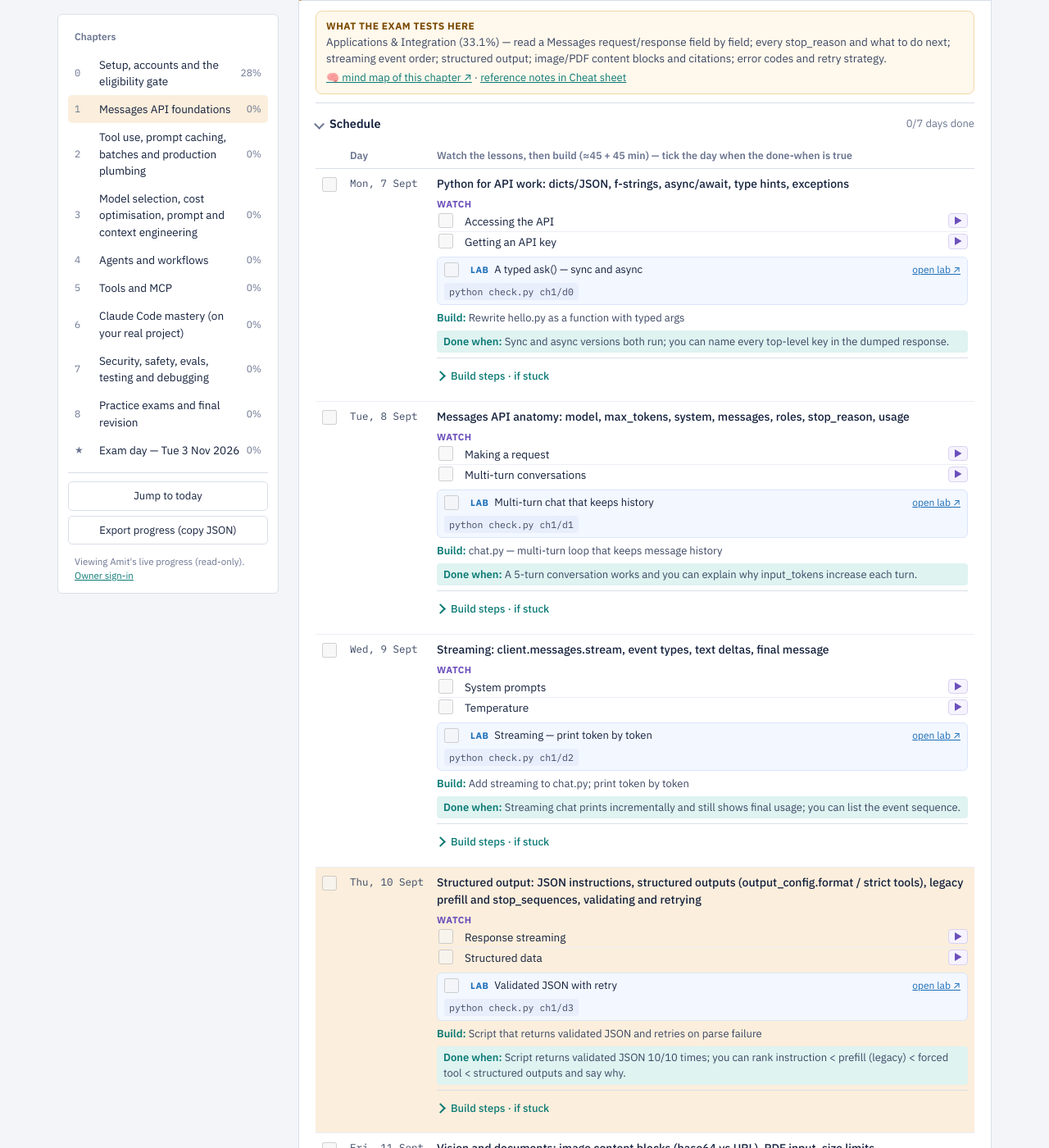
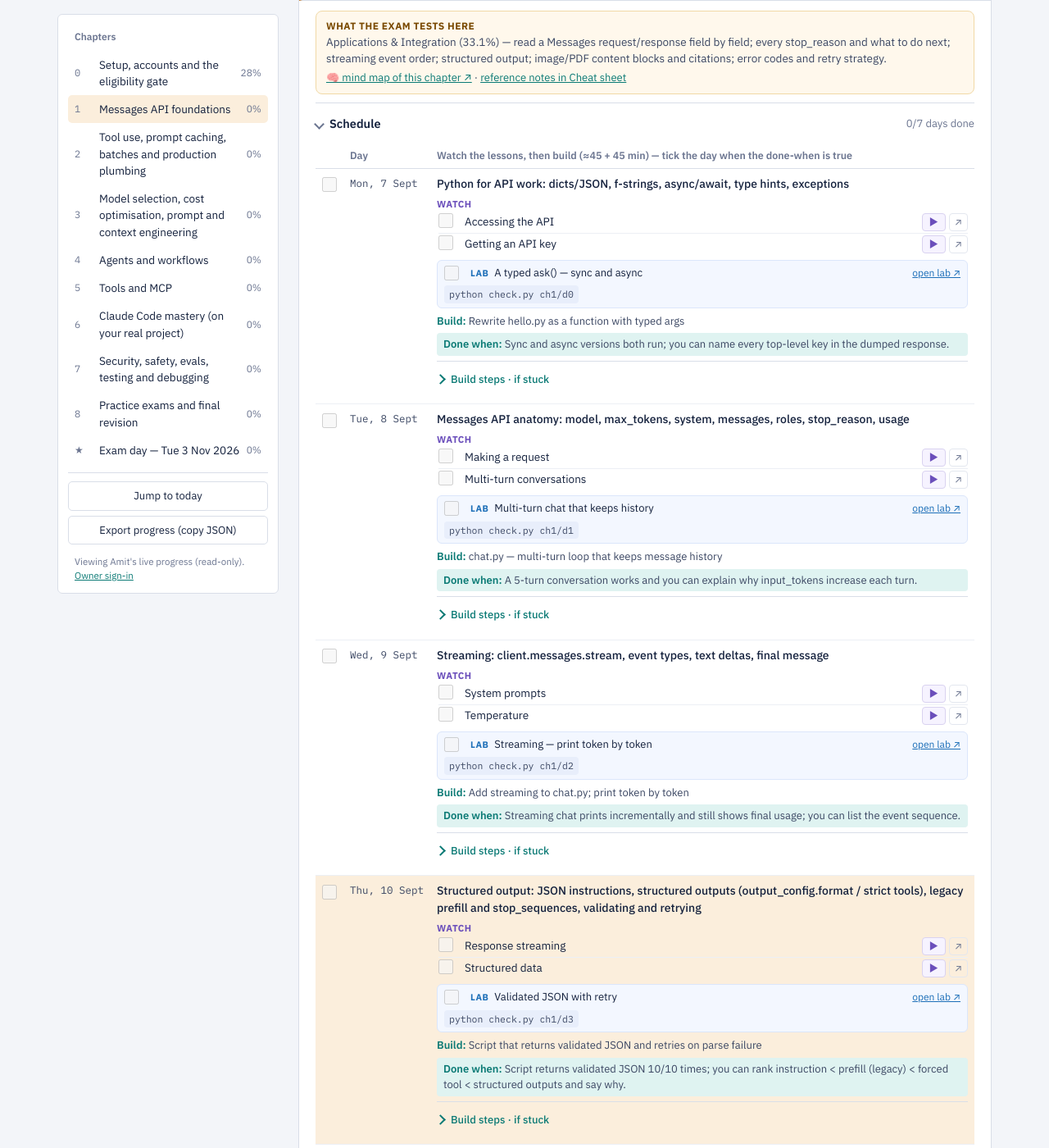
Before and after one commit to amitrphadke/amitrphadke.github.io, a Jekyll site: the page learning/ccdv-f/tracker/index.html, which Jekyll copies as it is, in a window 1280 px wide and 1400 px high, scrolled down 1094 px. Shown: the whole window at 82% size. Built offline with Jekyll 4.4.1, drawn with Linux system fonts in a browser that asks for light colours.

Commit message:
Tracker: play lessons inline — every lesson row gets a play button and an open-on-Academy link
Co-Authored-By: Claude Opus 5 <noreply@anthropic.com>
Claude-Session: https://claude.ai/code/session_01FkYXrM42ppxiLCku1WnNCj

```diff
--- a/learning/ccdv-f/tracker/index.html
+++ b/learning/ccdv-f/tracker/index.html
@@ -120,6 +120,21 @@
   .examfocus{background:#fff8ec;border:1px solid #f1d9a6;border-radius:8px;padding:9px 12px;font-size:13.5px;color:var(--ink-2);margin:6px 0 10px;line-height:1.45}
   .examfocus b{display:block;color:#7a4a00;font-size:12px;text-transform:uppercase;letter-spacing:.04em;margin-bottom:2px}
   .examfocus .mmlink{display:block;margin-top:5px;font-size:13px}
+  ul.ck.compact li .acts{display:flex;gap:4px;align-items:center;white-space:nowrap}
+  .play{border:1px solid #d9d2f0;background:#f6f3ff;color:#6b4fbb;border-radius:4px;padding:1px 8px;font-size:12px;line-height:1.5;cursor:pointer}
+  .play:hover{background:#ece5ff}
+  .ext{text-decoration:none;color:var(--ink-3);border:1px solid #e3e7ef;border-radius:4px;padding:1px 6px;font-size:12px;line-height:1.5}
+  .ext:hover{color:var(--sea);border-color:var(--sea)}
+  .playerbox{border:1px solid #2a3757;border-radius:8px;overflow:hidden;margin:8px 0;background:#0f1626}
+  .playerbox .pbar{display:flex;align-items:center;gap:10px;padding:6px 10px;color:#dbe3f3;font-size:12.5px}
+  .playerbox .pbar .grow{flex:1}
+  .playerbox .pbar a{color:#ffd28a;text-decoration:none}
+  .playerbox .pbar button{background:transparent;border:1px solid #2a3757;color:#dbe3f3;border-radius:4px;padding:1px 7px;cursor:pointer}
+  .playerbox .pmark{display:flex;align-items:center;gap:5px;cursor:pointer}
+  .playerbox .pframe{position:relative;height:min(78vh,760px);background:#fff}
+  .playerbox .pframe iframe{position:absolute;inset:0;width:100%;height:100%;border:0;background:#fff}
+  .playerbox .pnote{padding:6px 10px;font-size:12px;color:#b9c3d9}
+  .playerbox .pnote b{color:#ffd28a}
   .labrow{display:grid;grid-template-columns:26px 1fr auto;gap:6px;align-items:center;background:#f3f7ff;border:1px solid #dbe6fb;border-radius:6px;padding:5px 8px;margin:6px 0;font-size:13px}
   .labrow.done label{color:var(--ink-3);text-decoration:line-through}
   .labrow b{color:#1d6fb8;text-transform:uppercase;font-size:11px;letter-spacing:.04em;margin-right:4px}
@@ -247,7 +262,7 @@
   .course .cbar i{display:block;height:100%;background:var(--done)}
   .course .grp{font-weight:600;font-size:13.5px;margin:10px 0 2px}
   .course .grp span{font-weight:400;color:var(--sea);font-size:12px;margin-left:6px}
-  ul.ck.compact li{padding:3px 0;font-size:13.5px}
+  ul.ck.compact li{padding:3px 0;font-size:13.5px;grid-template-columns:26px 1fr auto}
   .chcourses .grp{font-weight:600;font-size:13.5px;margin:8px 0 2px}
   .chcourses .grp a{font-weight:400;font-size:12px;margin-left:6px}
   /* ---------- library ---------- */
@@ -2316,6 +2331,28 @@ function dayWatchMap(ch){
   for(let d=0; d<useDays && k<items.length; d++){ const take = Math.min(per, items.length-k, Math.ceil((items.length-k)/(useDays-d))); map[d]=items.slice(k,k+take); k+=take; }
   return map;
 }
+
+/* ---- inline lesson rows: ▶ plays the lesson on this page, ↗ opens it on Academy ---- */
+function lessonUrl(it){ return it.course.url + (it.slug ? "/" + it.slug : ""); }
+function lessonRow(it, prefix){
+  const url = lessonUrl(it);
+  const play = it.course.academy && it.slug ? `<button class="play" data-play="${url}" data-tick="${it.id}" data-title="${esc(it.title)}" title="Watch here, without leaving this page">▶</button>` : "";
+  const ext = `<a class="ext" href="${url}" target="_blank" rel="noopener" title="Open on Claude Academy (signed in — records your progress there)">↗</a>`;
+  return `<li class="${state[it.id]?'done':''}"><input type="checkbox" id="${prefix}-${it.id}" data-id="${it.id}" ${state[it.id]?'checked':''}><label for="${prefix}-${it.id}">${esc(it.title)}</label><span class="acts">${play}${ext}</span></li>`;
+}
+function closePlayer(){ const b=document.getElementById("playerBox"); if(b) b.remove(); }
+function openPlayer(url, tickId, title, anchor){
+  closePlayer();
+  const box=document.createElement("div"); box.id="playerBox"; box.className="playerbox";
+  box.innerHTML = `<div class="pbar"><b>${esc(title||"Lesson")}</b><span class="grow"></span>`+
+    (tickId?`<label class="pmark"><input type="checkbox" data-id="${tickId}" ${state[tickId]?'checked':''}> watched</label>`:"")+
+    `<a href="${url}" target="_blank" rel="noopener">open on Academy ↗</a><button data-closeplayer="1" title="Close">✕</button></div>`+
+    `<div class="pframe"><iframe src="${url}" title="Lesson" allow="autoplay; encrypted-media; picture-in-picture; fullscreen" allowfullscreen referrerpolicy="no-referrer-when-downgrade"></iframe></div>`+
+    `<div class="pnote">Playing inside your site — Claude Academy does not record progress in this frame, so tick <b>watched</b> here. Quizzes and completion badges need the ↗ link.</div>`;
+  anchor.insertAdjacentElement("afterend", box);
+  box.scrollIntoView({behavior:"smooth", block:"start"});
+}
+
 /* ============================================================
    RENDER — plan view
    ============================================================ */
@@ -2350,7 +2387,7 @@ function renderPlan(){
       const lb = LAB_BY_DAY[ch.id+":"+i];
       const labId = lb?"lab:"+ch.id+":"+i:null;
       const labHtml = lb?`<div class="labrow ${state[labId]?'done':''}"><input type="checkbox" id="lb-${labId}" data-id="${labId}"${state[labId]?' checked':''}><label for="lb-${labId}"><b>Lab</b> ${esc(lb.title)}</label> <a class="lnk" href="${LABS_BASE}${lb.path}/" target="_blank" rel="noopener">open lab ↗</a> <code>python check.py ${esc(lb.path.split("/")[0])}/d${lb.day}</code></div>`:"";
-      const watch = w.length?`<div class="watch"><b>Watch</b><ul class="ck compact">${w.map(it=>`<li class="${state[it.id]?'done':''}"><input type="checkbox" id="w-${it.id}" data-id="${it.id}" ${state[it.id]?'checked':''}><label for="w-${it.id}">${esc(it.title)}</label> <a class="lnk" href="${it.course.url}${it.slug?'/'+it.slug:''}" target="_blank" rel="noopener" title="${esc(it.course.title)} — ${esc(it.group)}">▶</a></li>`).join("")}</ul></div>`:"";
+      const watch = w.length?`<div class="watch"><b>Watch</b><ul class="ck compact">${w.map(it=>lessonRow(it,"w")).join("")}</ul></div>`:"";
       const detail = (steps||refs)?`<details class="daydetail" data-k="${ch.id}:day${i}"><summary>Build steps${refs?" · if stuck":""}</summary><div class="dd">
           ${steps?`<ol>${steps}</ol>`:""}
           ${refs?`<div class="refs"><b>If stuck, read in the Library:</b> ${refs}</div>`:""}</div></details>`:"";
@@ -2367,7 +2404,7 @@ function renderPlan(){
     const retroHtml = RETRO_PROMPTS.map((p,i)=>`<label>${esc(p)}<textarea data-retro="${ch.id}" data-i="${i}">${esc(retro[i]||"")}</textarea></label>`).join("");
     const crsAll = courseItemsForChapter(ch.id); const crsDone = crsAll.filter(it=>state[it.id]).length;
     const byCourse = {}; crsAll.forEach(it=>{ (byCourse[it.course.id]=byCourse[it.course.id]||{c:it.course,groups:{}}); (byCourse[it.course.id].groups[it.group]=byCourse[it.course.id].groups[it.group]||[]).push(it); });
-    const courseHtml = Object.values(byCourse).map(b=>Object.entries(b.groups).map(([g,items])=>`<div class="grp">${esc(b.c.title)} — ${esc(g)} <a href="${b.c.url}" target="_blank" rel="noopener">open course ↗</a></div><ul class="ck compact">${items.map(it=>`<li class="${state[it.id]?'done':''}"><input type="checkbox" id="p-${it.id}" data-id="${it.id}" ${state[it.id]?'checked':''}><label for="p-${it.id}">${esc(it.title)}</label></li>`).join("")}</ul>`).join("")).join("");
+    const courseHtml = Object.values(byCourse).map(b=>Object.entries(b.groups).map(([g,items])=>`<div class="grp">${esc(b.c.title)} — ${esc(g)} <a href="${b.c.url}" target="_blank" rel="noopener">open course ↗</a></div><ul class="ck compact">${items.map(it=>lessonRow(it,"p")).join("")}</ul>`).join("")).join("");
     const lDone = ch.lessons.filter((l,i)=>state[ch.id+":l"+i]).length;
     const cDone = ch.checklist.filter((c,i)=>state[ch.id+":c"+i]).length;
     const keys = ch.keys||[];
@@ -2411,8 +2448,8 @@ function renderCourses(){
   const totalItems = COURSES.reduce((a,c)=>a+courseItems(c).length,0);
   const totalDone = COURSES.reduce((a,c)=>a+courseItems(c).filter(it=>state[it.id]).length,0);
   const cards = COURSES.map(c=>{
-    const items=courseItems(c); const done=items.filter(it=>state[it.id]).length; const pct=items.length?Math.round(100*done/items.length):0;
-    const groups = c.groups.map(g=>{ const its=items.filter(it=>it.group===g.name&&it.ch===g.ch); return `<div class="grp">${esc(g.name)}<span>watch in ${chName(g.ch)}</span></div><ul class="ck compact">${its.map(it=>`<li class="${state[it.id]?'done':''}"><input type="checkbox" id="c-${it.id}" data-id="${it.id}" ${state[it.id]?'checked':''}><label for="c-${it.id}">${esc(it.title)}</label></li>`).join("")}</ul>`; }).join("");
+    const items=courseItems(c).map(it=>({...it, course:c})); const done=items.filter(it=>state[it.id]).length; const pct=items.length?Math.round(100*done/items.length):0;
+    const groups = c.groups.map(g=>{ const its=items.filter(it=>it.group===g.name&&it.ch===g.ch); return `<div class="grp">${esc(g.name)}<span>watch in ${chName(g.ch)}</span></div><ul class="ck compact">${its.map(it=>lessonRow(it,"c")).join("")}</ul>`; }).join("");
     return `<div class="course"><h3><a href="${c.url}" target="_blank" rel="noopener">${esc(c.title)} ↗</a></h3><div class="meta">≈ ${c.hours} h · ${items.length} lessons${c.quiz?" · quizzes + completion badge":""} · ${done}/${items.length} done</div><div class="cbar"><i style="width:${pct}%"></i></div><div class="hint">${esc(c.note)}</div>${groups}</div>`;
   }).join("");
   el.innerHTML=`<div class="card"><h2>Anthropic's own courses</h2><div class="sub">Free video courses from Anthropic Academy (academy.claude.com — sign in with your personal Gmail so completions and badges are saved), plus the official prep path and the older GitHub notebooks. Every lesson is assigned to the chapter where it fits, appears in that chapter's plan, and counts toward chapter progress. Tick lessons as you finish them — the Academy keeps its own progress, this page keeps yours alongside the labs. ${totalDone}/${totalItems} lessons done overall.</div>
```
Also changed, not shown: other parts of learning/ccdv-f/tracker/index.html (+2 -0 lines).
